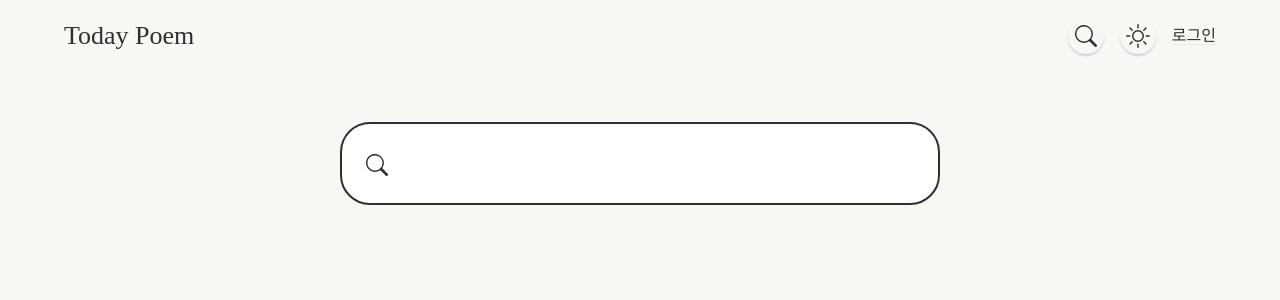
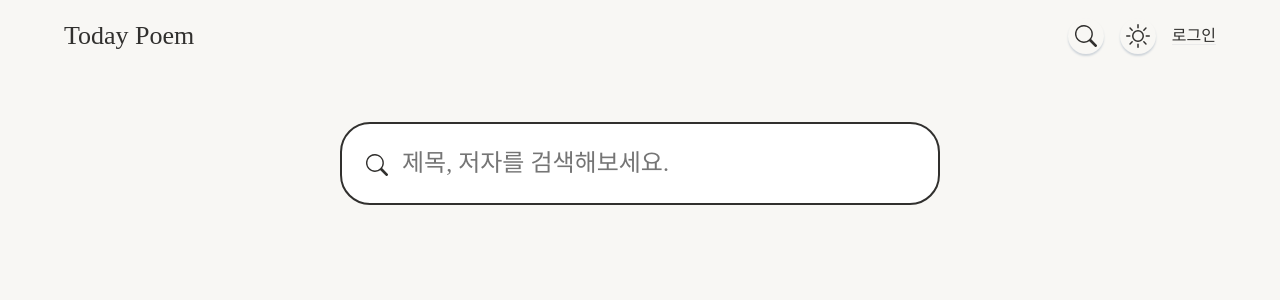
Before and after one commit to bangdler/poemToday, a React app in the folder FE/: page /search in a window 1280 px wide. Shown: the top 300 px of the page. Built offline with nearby package versions, Linux system fonts and the light colour scheme; a web font is replaced by a local one.

Commit message:
feat: search form 하위 컴포넌트 분리, 검색 및 페이지네이션 구현

```diff
--- a/FE/src/components/SearchForm/SearchCardContainer.jsx
+++ b/FE/src/components/SearchForm/SearchCardContainer.jsx
@@ -1,8 +1,85 @@
-import React from 'react';
+import React, { useContext } from 'react';
+import { useNavigate } from 'react-router-dom';
 import styled from 'styled-components';
 
+import LoadingSpinner from '@/components/common/LoadingSpinner';
+import PoemCard from '@/components/poemCardContainer/PoemCard';
+import { PoemListContext, usePoemList } from '@/context/PoemListProvider';
+import Palette from '@/style/palette';
+import { GetPoemListServerErrorMessages } from '@/utils/constants';
+
 export default function SearchCardContainer() {
-  return <S_Wrapper></S_Wrapper>;
+  const { poemList, error, total } = useContext(PoemListContext);
+  const { poemListLoading } = usePoemList();
+  const navigate = useNavigate();
+
+  const clickPoemCard = id => {
+    navigate(`/search/${id}`);
+  };
+
+  return (
+    <S_Wrapper>
+      {total ? (
+        <S_ResultText>
+          검색 결과가 총 <S_ResultNum>{total}</S_ResultNum> 건입니다.
+        </S_ResultText>
+      ) : (
+        <S_ResultText>검색 결과가 없습니다.</S_ResultText>
+      )}
+      <S_CardContainer>
+        {poemList.map(poemCard => (
+          <PoemCard
+            key={poemCard._id}
+            id={poemCard._id}
+            title={poemCard.title}
+            body={poemCard.body}
+            category={poemCard.category}
+            onClick={() => clickPoemCard(poemCard._id)}
+          />
+        ))}
+      </S_CardContainer>
+      <S_ErrorWrapper visible={!poemList.length}>
+        <S_Error visible={error}>{GetPoemListServerErrorMessages[error?.response.status]}</S_Error>
+        <LoadingSpinner visible={poemListLoading} width={'100px'} color={`red`} />
+      </S_ErrorWrapper>
+    </S_Wrapper>
+  );
 }
 
-const S_Wrapper = styled.div``
+const S_Wrapper = styled.div`
+  margin: 20px 0;
+  > * {
+    margin-bottom: 26px;
+  }
+`;
+
+const S_ResultText = styled.p`
+  ${({ theme }) => theme.mixin.flexBox({ justify: 'flex-start' })}
+  font-size: 4rem;
+`;
+
+const S_ResultNum = styled.span`
+  font-weight: bold;
+  color: ${Palette.cyan[5]};
+  margin: 0 1rem;
+`;
+
+const S_CardContainer = styled.div`
+  display: grid;
+  column-gap: 20px;
+  row-gap: 20px;
+  grid-template-columns: repeat(auto-fill, minmax(280px, min-content));
+  grid-auto-flow: row;
+  justify-items: center;
+`;
+
+const S_ErrorWrapper = styled.div`
+  ${({ theme }) => theme.mixin.flexBox({})}
+  display: ${({ visible }) => (visible ? 'flex' : 'none')};
+  height: 200px;
+`;
+
+const S_Error = styled.p`
+  display: ${({ visible }) => (visible ? 'block' : 'none')};
+  font-size: 3rem;
+`;
--- a/FE/src/components/SearchForm/SearchForm.jsx
+++ b/FE/src/components/SearchForm/SearchForm.jsx
@@ -1,54 +1,49 @@
-import React, { useEffect, useRef, useState } from 'react';
+import React, { useContext, useEffect, useState } from 'react';
 import styled from 'styled-components';
 
-import { ReactComponent as Search } from '@/assets/icons/search.svg';
+import ErrorBox from '@/components/common/ErrorBox';
+import SearchCardContainer from '@/components/SearchForm/SearchCardContainer';
+import SearchInput from '@/components/SearchForm/SearchInput';
+import SearchPagination from '@/components/SearchForm/SearchPagination';
+import { PoemListContext, PoemListDispatchContext } from '@/context/PoemListProvider';
 
 export default function SearchForm() {
+  const { poemList, lastPage } = useContext(PoemListContext);
+  const { initializePoemList } = useContext(PoemListDispatchContext);
   const [searchText, setSearchText] = useState('');
-  const searchInput = useRef();
-  const changeSearchInput = ({ target }) => {
-    setSearchText(target.value);
+  const [error, setError] = useState({ state: false, message: '' });
+  const [openSearchCardContainer, setOpenSearchCardContainer] = useState(false);
+  const [page, setPage] = useState(1);
+
+  const closeErrorBox = async () => {
+    setError({ state: false, message: '' });
   };
 
   useEffect(() => {
-    searchInput.current.focus();
+    return () => initializePoemList;
   }, []);
 
   return (
     <S_Wrapper>
-      <S_FormLayout>
-        <S_SvgContainer>
-          <Search width={22} height={22} viewBox="0 0 16 16" />
-        </S_SvgContainer>
-        <S_Input ref={searchInput} value={searchText} onChange={changeSearchInput}></S_Input>
-      </S_FormLayout>
+      <SearchInput
+        searchText={searchText}
+        setSearchText={setSearchText}
+        setOpenSearchCardContainer={setOpenSearchCardContainer}
+        setError={setError}
+      />
+      {openSearchCardContainer && <SearchCardContainer />}
+      <SearchPagination
+        visible={poemList.length}
+        searchText={searchText}
+        page={page}
+        setPage={setPage}
+        lastPage={lastPage}
+      />
+      <ErrorBox visible={error.state} errorMessage={error.message} onClick={closeErrorBox} />
     </S_Wrapper>
   );
 }
 
 const S_Wrapper = styled.div`
-  ${({ theme }) => theme.mixin.flexBox({ direction: 'column' })};
-  margin: 50px 0;
+  margin: 50px 0 20px 0;
 `;
-const S_FormLayout = styled.form`
-  width: 600px;
-  position: relative;
-`;
-
-const S_SvgContainer = styled.div`
-  > svg {
-    position: absolute;
-    top: 32px;
-    left: 26px;
-  }
-`;
-
-const S_Input = styled.input`
-  width: 100%;
-  padding: 26px 24px 26px 60px;
-  color: ${({ theme }) => theme.mode.textColor};
-  border-radius: 30px;
-  background-color: ${({ theme }) => theme.mode.cardColor};
-  border: 2px solid ${({ theme }) => theme.mode.textColor};
-  font-size: 2.4rem;
-`;
--- /dev/null
+++ b/FE/src/components/SearchForm/SearchInput.jsx
@@ -0,0 +1,67 @@
+import React, { useEffect, useRef } from 'react';
+import styled from 'styled-components';
+
+import { ReactComponent as Search } from '@/assets/icons/search.svg';
+import { usePoemList } from '@/context/PoemListProvider';
+
+export default function SearchInput({ searchText, setSearchText, setOpenSearchCardContainer, setError }) {
+  const { searchPoemListFromServer } = usePoemList();
+
+  const searchInput = useRef();
+
+  const changeSearchInput = ({ target }) => {
+    setSearchText(target.value);
+  };
+
+  const submitSearchText = e => {
+    e.preventDefault();
+    if (!searchText.length) {
+      setError({ state: true, message: '1글자 이상 입력해주세요!' });
+      return;
+    }
+    searchPoemListFromServer({ text: searchText });
+    setOpenSearchCardContainer(true);
+  };
+
+  useEffect(() => {
+    searchInput.current.focus();
+  }, []);
+
+  return (
+    <S_FormLayout onSubmit={submitSearchText}>
+      <S_SvgContainer>
+        <Search width={22} height={22} viewBox="0 0 16 16" />
+      </S_SvgContainer>
+      <S_Input
+        ref={searchInput}
+        value={searchText}
+        onChange={changeSearchInput}
+        placeholder={'제목, 저자를 검색해보세요.'}
+      ></S_Input>
+    </S_FormLayout>
+  );
+}
+
+const S_FormLayout = styled.form`
+  width: 600px;
+  position: relative;
+  margin: 0 auto;
+`;
+
+const S_SvgContainer = styled.div`
+  > svg {
+    position: absolute;
+    top: 32px;
+    left: 26px;
+  }
+`;
+
+const S_Input = styled.input`
+  width: 100%;
+  padding: 26px 24px 26px 60px;
+  color: ${({ theme }) => theme.mode.textColor};
+  border-radius: 30px;
+  background-color: ${({ theme }) => theme.mode.cardColor};
+  border: 2px solid ${({ theme }) => theme.mode.textColor};
+  font-size: 2.4rem;
+`;
--- /dev/null
+++ b/FE/src/components/SearchForm/SearchPagination.jsx
@@ -0,0 +1,70 @@
+import React from 'react';
+import styled from 'styled-components';
+
+import StyleLink from '@/components/common/StyleLink';
+import { S_CyanButton } from '@/components/commonStyled/styleButtons';
+import { usePoemList } from '@/context/PoemListProvider';
+
+export default function SearchPagination({ visible, searchText, page, setPage, lastPage }) {
+  const { searchPoemListFromServer } = usePoemList();
+
+  const clickPrev = () => {
+    searchPoemListFromServer({ text: searchText, page: page - 1 });
+    setPage(prev => prev - 1);
+  };
+
+  const clickNext = () => {
+    searchPoemListFromServer({ text: searchText, page: page + 1 });
+    setPage(prev => prev + 1);
+  };
+
+  const clickStartPage = () => {
+    searchPoemListFromServer({ text: searchText, page: 1 });
+    setPage(1);
+  };
+
+  const clickLastPage = () => {
+    searchPoemListFromServer({ text: searchText, page: lastPage });
+    setPage(lastPage);
+  };
+
+  const clickLink = num => {
+    searchPoemListFromServer({ text: searchText, page: num });
+    setPage(num);
+  };
+
+  if (!visible) return null;
+  return (
+    <S_Wrapper>
+      <S_CyanButton size="medium" disabled={page === 1} onClick={clickStartPage}>
+        {'<<'}
+      </S_CyanButton>
+      <S_CyanButton size="medium" disabled={page === 1} onClick={clickPrev}>
+        이전
+      </S_CyanButton>
+      {Array.from({ length: lastPage }, (_, idx) => idx + 1).map((num, idx) => (
+        <StyleLink key={idx} onClick={() => clickLink(num)} size={'medium'}>
+          <S_Page cur={page === num}>{num}</S_Page>
+        </StyleLink>
+      ))}
+      <S_CyanButton size="medium" disabled={page === lastPage} onClick={clickNext}>
+        다음
+      </S_CyanButton>
+      <S_CyanButton size="medium" disabled={page === lastPage} onClick={clickLastPage}>
+        {'>>'}
+      </S_CyanButton>
+    </S_Wrapper>
+  );
+}
+
+const S_Wrapper = styled.div`
+  width: 100%;
+  ${({ theme }) => theme.mixin.flexBox({})}
+  > * {
+    margin: 0 1rem;
+  }
+`;
+
+const S_Page = styled.p`
+  text-decoration: ${({ cur }) => (cur ? 'underline' : '')};
+`;
--- a/FE/src/pages/Search.jsx
+++ b/FE/src/pages/Search.jsx
@@ -2,7 +2,6 @@ import React from 'react';
 import { Outlet } from 'react-router-dom';
 
 import Header from '@/components/header/Header';
-import SearchCardContainer from '@/components/SearchForm/SearchCardContainer';
 import SearchForm from '@/components/SearchForm/SearchForm';
 
 export default function Search() {
@@ -10,7 +9,6 @@ export default function Search() {
     <>
       <Header />
       <SearchForm />
-      <SearchCardContainer />
       <Outlet />
     </>
   );
```
